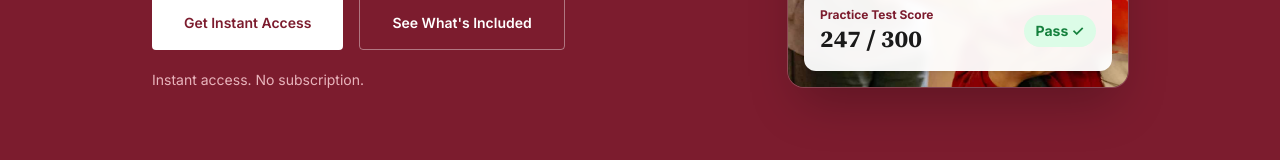
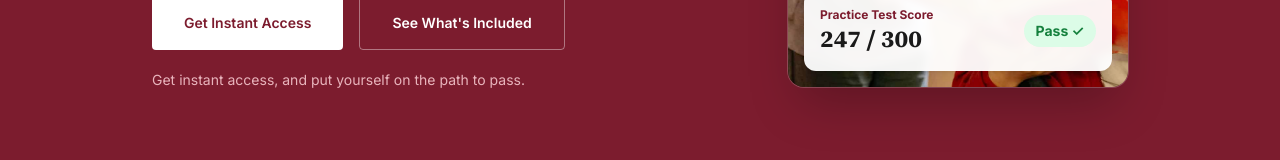
Before and after one commit to teacherprepsofficial-cloud/foundationsofreading, a Next.js app: page / in a window 1280 px wide. Shown: the part 564-724 px from the top of the page. Built offline with nearby package versions, Linux system fonts and the light colour scheme; no server answers.

Commit message:
Update hero fine print copy
Co-Authored-By: Claude Sonnet 4.6 <noreply@anthropic.com>

```diff
--- a/app/page.tsx
+++ b/app/page.tsx
@@ -166,7 +166,7 @@ export default function HomePage() {
                   </a>
                 </div>
                 <p className="mt-5 text-sm text-[#e8b4bc]" style={{ fontFamily: 'var(--font-sans)' }}>
-                  Instant access. No subscription.
+                  Get instant access, and put yourself on the path to pass.
                 </p>
               </div>
 
```
